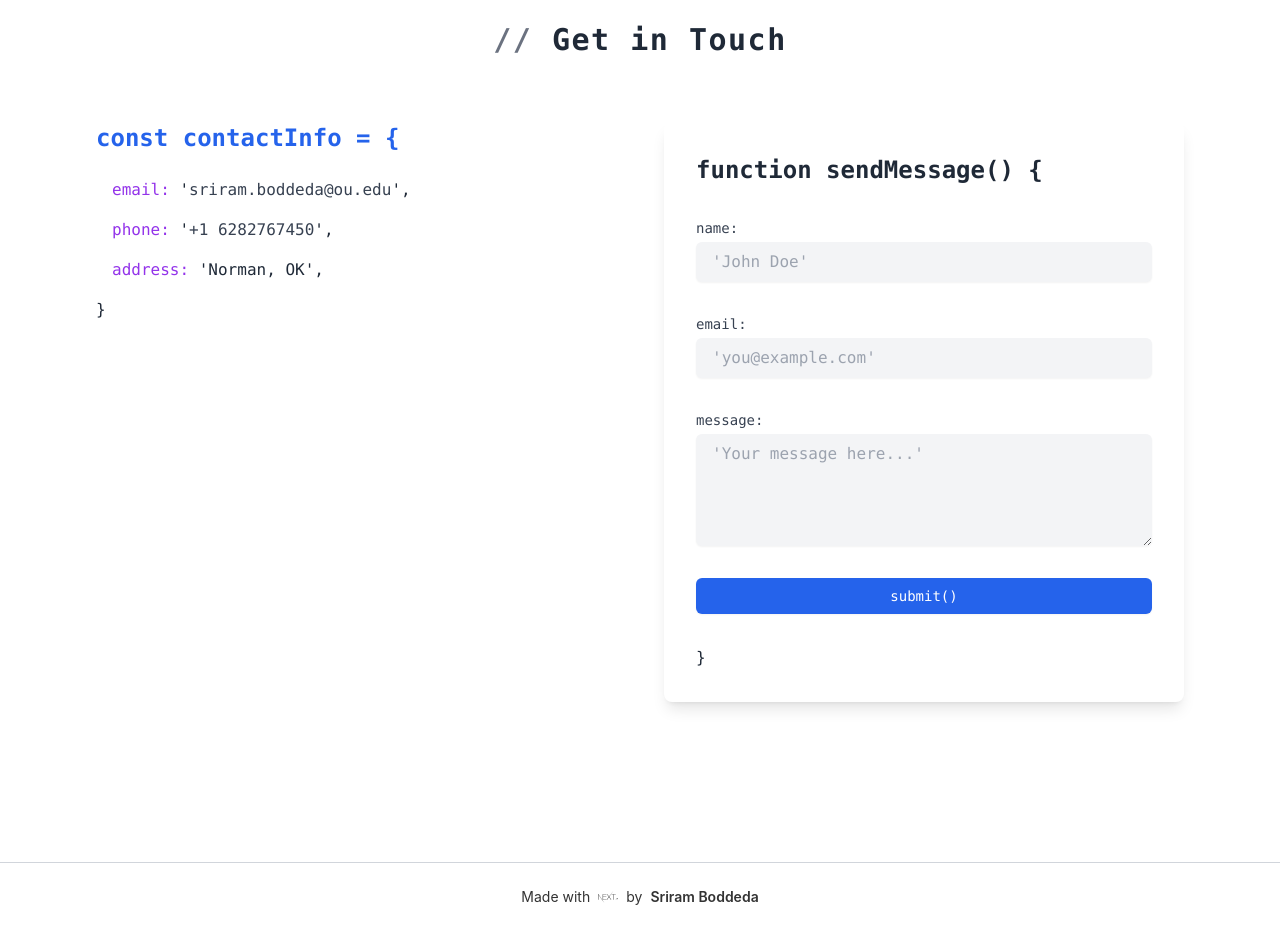
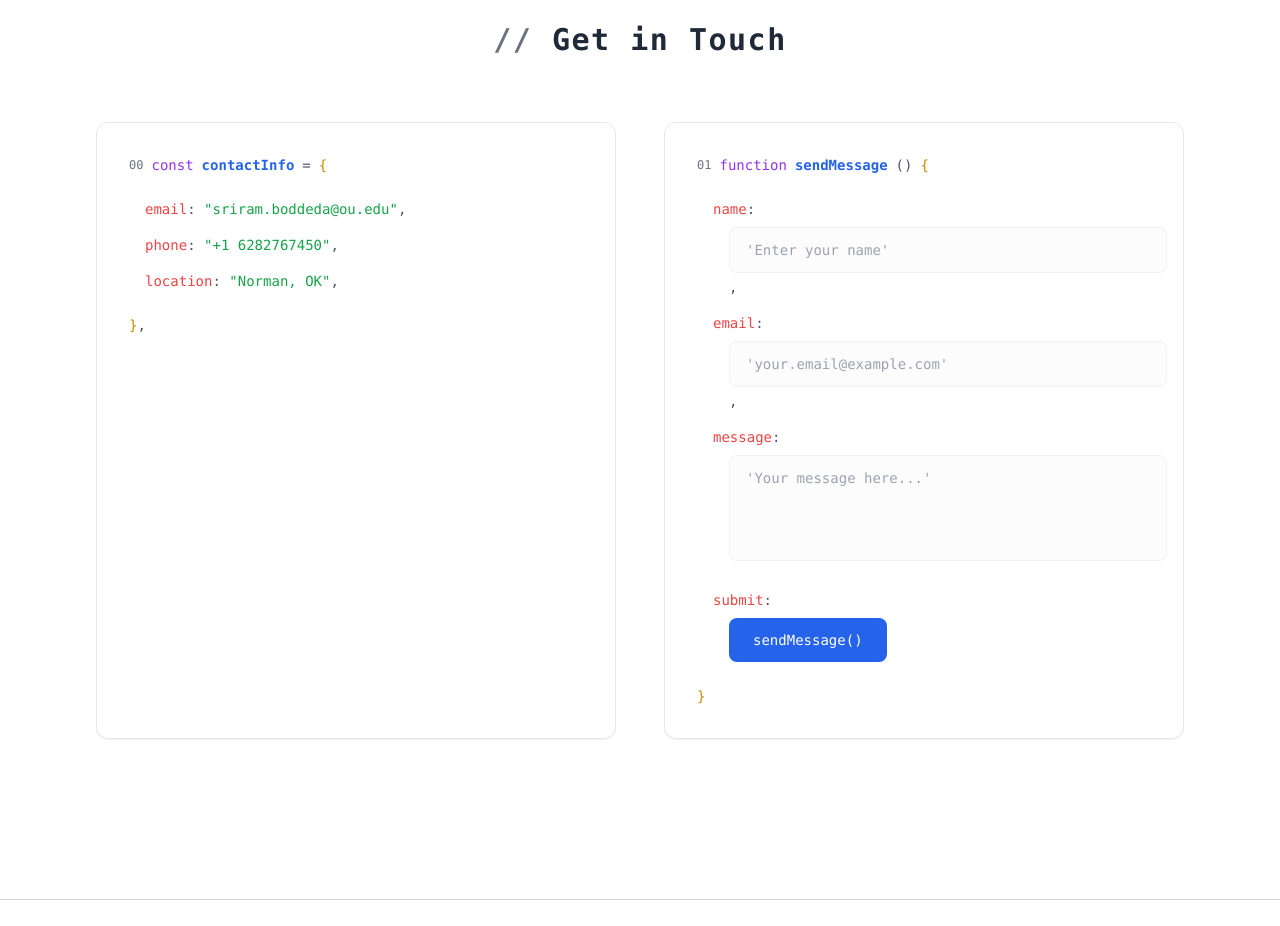
Before and after one commit to sriram-boddeda/sriram-boddeda.github.io, a Next.js app: page / in a window 1280 px wide. Shown: the part 6600-7526 px from the top of the page. Built offline with nearby package versions, Linux system fonts and the light colour scheme.

Commit message:
Refactor Contact component to enhance layout and styling; improve form structure and accessibility features

```diff
--- a/components/Contact.tsx
+++ b/components/Contact.tsx
@@ -22,55 +22,106 @@ const Contact: React.FC<ContactProps> = ({ data }) => {
 
           <div className="grid grid-cols-1 lg:grid-cols-2 gap-12">
             <motion.div
-              className="font-mono"
+              className="bg-white dark:bg-[#1a1a1a] border border-gray-200 dark:border-gray-700 rounded-xl shadow-sm hover:shadow-xl transition-all duration-300 overflow-hidden group"
               initial={{ opacity: 0, x: -20 }}
               animate={{ opacity: 1, x: 0 }}
               transition={{ duration: 0.5, delay: 0.2 }}
+              whileHover={{ y: -4, scale: 1.01 }}
             >
-              <h3 className="text-2xl font-semibold text-blue-600 dark:text-blue-400 mb-6">
-                const contactInfo = {"{"}
-              </h3>
-              <div className="pl-4 space-y-4">
+              <div className="p-8">
+                {/* Object declaration */}
+                <div className="font-mono text-sm mb-6">
+                  <div className="flex items-center gap-2 mb-2">
+                    <span className="text-gray-500 dark:text-gray-400 text-xs">
+                      00
+                    </span>
+                    <span className="text-purple-600 dark:text-purple-400">
+                      const
+                    </span>
+                    <span className="text-blue-600 dark:text-blue-400 font-semibold">
+                      contactInfo
+                    </span>
+                    <span className="text-gray-600 dark:text-gray-400">=</span>
+                    <span className="text-yellow-600 dark:text-yellow-400">
+                      {"{"}
+                    </span>
+                  </div>
+                </div>
+
+                {/* Main content */}
+                <div className="pl-4 space-y-4 font-mono text-sm">
                   {data.email && (
-                  <p>
-                    <span className="text-purple-600 dark:text-purple-400">
-                      email:
-                    </span>{" "}
-                    &apos;
+                    <div>
+                      <span className="text-red-500 dark:text-red-400">
+                        email
+                      </span>
+                      <span className="text-gray-600 dark:text-gray-400">
+                        :{" "}
+                      </span>
+                      <span className="text-green-600 dark:text-green-400">
+                        &quot;
                         <a
                           href={`mailto:${data.email}`}
-                      className="text-gray-700 dark:text-gray-300 hover:text-blue-600 dark:hover:text-blue-400 transition-colors"
+                          className="hover:text-blue-600 dark:hover:text-blue-400 transition-colors"
                         >
                           {data.email}
                         </a>
-                    &apos;,
-                  </p>
+                        &quot;
+                      </span>
+                      <span className="text-gray-600 dark:text-gray-400">
+                        ,
+                      </span>
+                    </div>
                   )}
                   {data.phone && (
-                  <p>
-                    <span className="text-purple-600 dark:text-purple-400">
-                      phone:
-                    </span>{" "}
-                    &apos;
+                    <div>
+                      <span className="text-red-500 dark:text-red-400">
+                        phone
+                      </span>
+                      <span className="text-gray-600 dark:text-gray-400">
+                        :{" "}
+                      </span>
+                      <span className="text-green-600 dark:text-green-400">
+                        &quot;
                         <a
                           href={`tel:${data.phone}`}
-                      className="text-gray-700 dark:text-gray-300 hover:text-blue-600 dark:hover:text-blue-400 transition-colors"
+                          className="hover:text-blue-600 dark:hover:text-blue-400 transition-colors"
                         >
                           {data.phone}
                         </a>
-                    &apos;,
-                  </p>
+                        &quot;
+                      </span>
+                      <span className="text-gray-600 dark:text-gray-400">
+                        ,
+                      </span>
+                    </div>
                   )}
                   {data.address && (
-                  <p>
-                    <span className="text-purple-600 dark:text-purple-400">
-                      address:
-                    </span>{" "}
-                    &apos;{data.address}&apos;,
-                  </p>
+                    <div>
+                      <span className="text-red-500 dark:text-red-400">
+                        location
+                      </span>
+                      <span className="text-gray-600 dark:text-gray-400">
+                        :{" "}
+                      </span>
+                      <span className="text-green-600 dark:text-green-400">
+                        &quot;{data.address}&quot;
+                      </span>
+                      <span className="text-gray-600 dark:text-gray-400">
+                        ,
+                      </span>
+                    </div>
                   )}
                 </div>
-              <p className="mt-4">{"}"}</p>
+
+                {/* Closing bracket */}
+                <div className="font-mono text-sm mt-6">
+                  <span className="text-yellow-600 dark:text-yellow-400">
+                    {"}"}
+                  </span>
+                  <span className="text-gray-600 dark:text-gray-400">,</span>
+                </div>
+              </div>
             </motion.div>
 
             {/* Form Container */}
@@ -93,7 +144,9 @@ function ContactForm({ toEmail }: { toEmail: string }) {
     e.preventDefault();
 
     // Construct the mailto link with the form data
-    const mailtoLink = `mailto:${encodeURIComponent(toEmail)}?subject=Contact Form Submission&body=Name: ${encodeURIComponent(
+    const mailtoLink = `mailto:${encodeURIComponent(
+      toEmail
+    )}?subject=Contact Form Submission&body=Name: ${encodeURIComponent(
       formData.name
     )}%0D%0AEmail: ${encodeURIComponent(
       formData.email
@@ -103,98 +156,124 @@ function ContactForm({ toEmail }: { toEmail: string }) {
     window.location.href = mailtoLink;
   };
 
-  const handleChange = (e: React.ChangeEvent<HTMLInputElement | HTMLTextAreaElement>) => {
+  const handleChange = (
+    e: React.ChangeEvent<HTMLInputElement | HTMLTextAreaElement>
+  ) => {
     const { name, value } = e.target;
     setFormData({ ...formData, [name]: value });
   };
 
   return (
     <motion.div
-      className="bg-white dark:bg-[#1e1e1e] p-8 rounded-lg shadow-lg"
+      className="bg-white dark:bg-[#1a1a1a] border border-gray-200 dark:border-gray-700 rounded-xl shadow-sm hover:shadow-xl transition-all duration-300 overflow-hidden group"
       initial={{ opacity: 0, x: 20 }}
       animate={{ opacity: 1, x: 0 }}
       transition={{ duration: 0.5, delay: 0.4 }}
+      whileHover={{ y: -4, scale: 1.01 }}
     >
-      <h3 className="text-2xl font-mono font-semibold mb-8 text-gray-800 dark:text-[#dcdcdc]">
-        function sendMessage() {"{"}
-      </h3>
-      <form onSubmit={handleSubmit} className="space-y-8 font-mono">
+      <div className="p-8">
+        {/* Object declaration */}
+        <div className="font-mono text-sm mb-6">
+          <div className="flex items-center gap-2 mb-2">
+            <span className="text-gray-500 dark:text-gray-400 text-xs">01</span>
+            <span className="text-purple-600 dark:text-purple-400">
+              function
+            </span>
+            <span className="text-blue-600 dark:text-blue-400 font-semibold">
+              sendMessage
+            </span>
+            <span className="text-gray-600 dark:text-gray-400">()</span>
+            <span className="text-yellow-600 dark:text-yellow-400">{"{"}</span>
+          </div>
+        </div>
+
+        <form
+          onSubmit={handleSubmit}
+          className="pl-4 space-y-6 font-mono text-sm"
+        >
+          {/* Form fields as object properties */}
+          <div className="space-y-4">
             {/* Name Field */}
             <div>
-          <label
-            htmlFor="name"
-            className="block text-sm font-medium text-gray-700 dark:text-gray-300 mb-1"
-          >
-            name:
-          </label>
+              <div className="mb-2">
+                <span className="text-red-500 dark:text-red-400">name</span>
+                <span className="text-gray-600 dark:text-gray-400">: </span>
+              </div>
               <input
                 type="text"
                 id="name"
                 name="name"
-            className="block w-full px-4 py-2 text-gray-700 bg-gray-100 rounded-md shadow-sm focus:outline-none
-                       focus:ring-2 focus:ring-blue-500 dark:bg-neutral-800 dark:text-white dark:placeholder-gray-400"
-            placeholder="'John Doe'"
+                className="w-full px-4 py-3 ml-4 text-gray-800 dark:text-gray-200 bg-gray-50/50 dark:bg-gray-900/30 border border-gray-200/50 dark:border-gray-600/50 rounded-lg focus:outline-none focus:ring-2 focus:ring-blue-500 focus:border-blue-500 dark:placeholder-gray-500 font-mono text-sm transition-all duration-200"
+                placeholder="'Enter your name'"
                 required
                 value={formData.name}
                 onChange={handleChange}
               />
+              <div className="mt-1 ml-4">
+                <span className="text-gray-600 dark:text-gray-400">,</span>
+              </div>
             </div>
 
             {/* Email Field */}
             <div>
-          <label
-            htmlFor="email"
-            className="block text-sm font-medium text-gray-700 dark:text-gray-300 mb-1"
-          >
-            email:
-          </label>
+              <div className="mb-2">
+                <span className="text-red-500 dark:text-red-400">email</span>
+                <span className="text-gray-600 dark:text-gray-400">: </span>
+              </div>
               <input
                 type="email"
                 id="email"
                 name="email"
-            className="block w-full px-4 py-2 text-gray-700 bg-gray-100 rounded-md shadow-sm focus:outline-none
-                       focus:ring-2 focus:ring-blue-500 dark:bg-neutral-800 dark:text-white dark:placeholder-gray-400"
-            placeholder="'you@example.com'"
+                className="w-full px-4 py-3 ml-4 text-gray-800 dark:text-gray-200 bg-gray-50/50 dark:bg-gray-900/30 border border-gray-200/50 dark:border-gray-600/50 rounded-lg focus:outline-none focus:ring-2 focus:ring-blue-500 focus:border-blue-500 dark:placeholder-gray-500 font-mono text-sm transition-all duration-200"
+                placeholder="'your.email@example.com'"
                 required
                 value={formData.email}
                 onChange={handleChange}
               />
+              <div className="mt-1 ml-4">
+                <span className="text-gray-600 dark:text-gray-400">,</span>
+              </div>
             </div>
 
             {/* Message Field */}
             <div>
-          <label
-            htmlFor="message"
-            className="block text-sm font-medium text-gray-700 dark:text-gray-300 mb-1"
-          >
-            message:
-          </label>
+              <div className="mb-2">
+                <span className="text-red-500 dark:text-red-400">message</span>
+                <span className="text-gray-600 dark:text-gray-400">: </span>
+              </div>
               <textarea
                 id="message"
                 name="message"
                 rows={4}
-            className="block w-full px-4 py-2 text-gray-700 bg-gray-100 rounded-md shadow-sm focus:outline-none
-                       focus:ring-2 focus:ring-blue-500 dark:bg-neutral-800 dark:text-white dark:placeholder-gray-400"
+                className="w-full px-4 py-3 ml-4 text-gray-800 dark:text-gray-200 bg-gray-50/50 dark:bg-gray-900/30 border border-gray-200/50 dark:border-gray-600/50 rounded-lg focus:outline-none focus:ring-2 focus:ring-blue-500 focus:border-blue-500 dark:placeholder-gray-500 font-mono text-sm resize-none transition-all duration-200"
                 placeholder="'Your message here...'"
                 required
                 value={formData.message}
                 onChange={handleChange}
               ></textarea>
             </div>
+          </div>
 
-        {/* Submit Button */}
-        <div>
+          {/* Submit function call */}
+          <div className="mt-6">
+            <div className="mb-2">
+              <span className="text-red-500 dark:text-red-400">submit</span>
+              <span className="text-gray-600 dark:text-gray-400">: </span>
+            </div>
             <button
               type="submit"
-            className="w-full flex justify-center py-2 px-4 rounded-md shadow-sm text-sm font-medium text-white
-                       bg-blue-600 hover:bg-blue-700 focus:outline-none focus:ring-2 focus:ring-offset-2 focus:ring-blue-500
-                       transition-colors duration-300"
+              className="ml-4 px-6 py-3 bg-blue-600 hover:bg-blue-700 text-white rounded-lg font-mono text-sm transition-colors duration-300 focus:outline-none focus:ring-2 focus:ring-blue-500"
             >
-            submit()
+              sendMessage()
             </button>
           </div>
         </form>
-      <p className="mt-8 font-mono">{"}"}</p>
+
+        {/* Closing bracket */}
+        <div className="font-mono text-sm mt-6">
+          <span className="text-yellow-600 dark:text-yellow-400">{"}"}</span>
+        </div>
+      </div>
     </motion.div>
   );
 }
```
Lines whose indentation alone changed are shown as unchanged.
